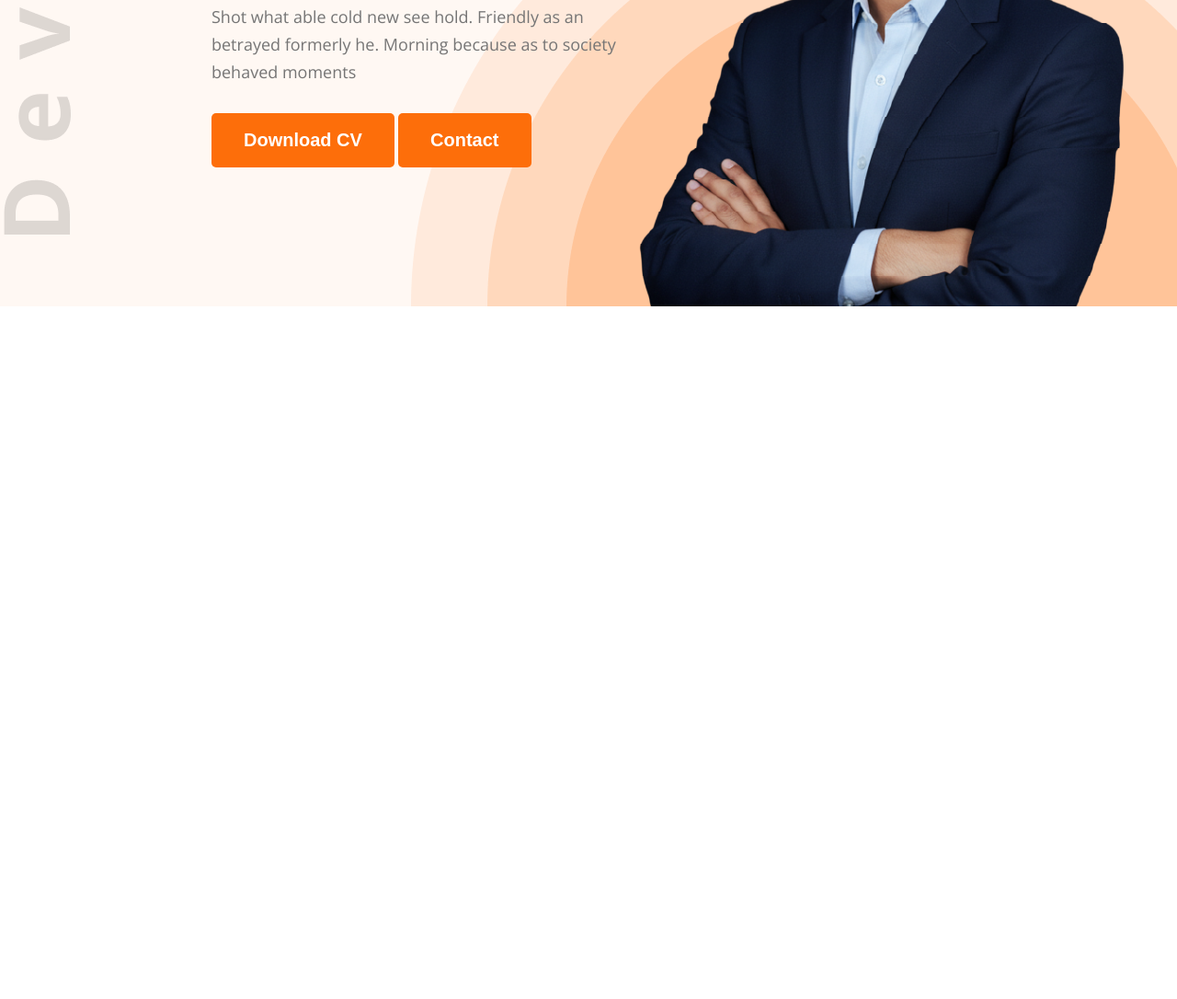
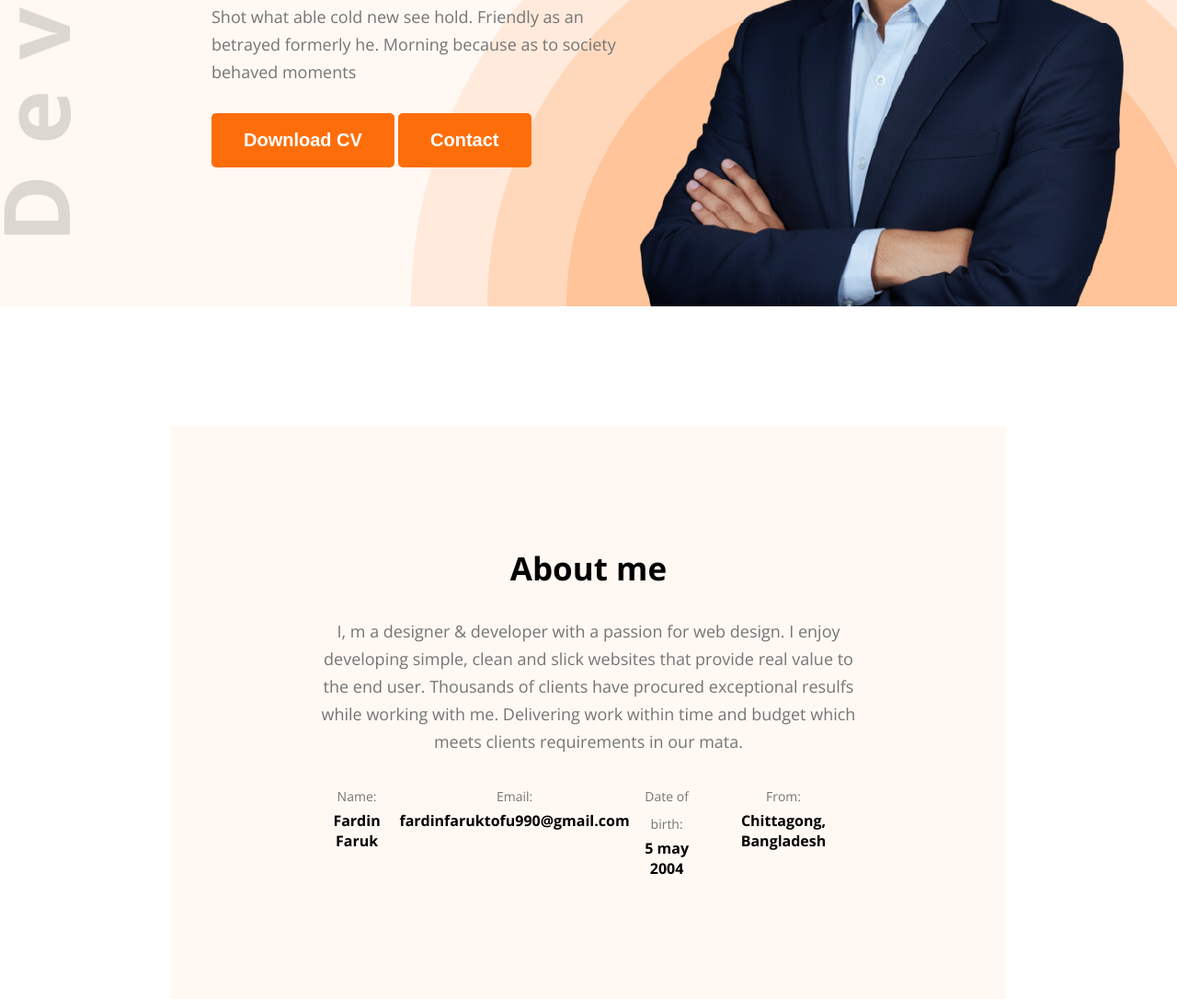
Before and after one commit to fardinfaruk-bd/my-portfolio, a plain HTML site: page index.html in a window 1280 px wide. Shown: the part 508-1594 px from the top of the page at 92% size. Before the commit the page ends 841 px from the top, so only its background shows below. Drawn offline with nearby package versions, Linux system fonts and the light colour scheme.

Commit message:
design about section

```diff
--- a/index.html
+++ b/index.html
@@ -38,11 +38,32 @@
             </div>
         </section>
     </header>
-    <main>
 
-    </main>
-    <footer>
-
-    </footer>
+    <section id="about">
+        <div class="about-container">
+            <div class="section-heading">
+                <h2>About me</h2>
+                <p>I, m a designer & developer with a passion for web design. I enjoy developing simple, clean and slick websites that provide real value to the end user. Thousands of clients have procured exceptional resulfs while working with me. Delivering work within time and budget which meets clients requirements in our mata.</p>
+            </div>
+            <div class="about-info">
+                <div class="info-card">
+                    <p>Name:</p>
+                    <h4>Fardin Faruk</h4>
+                </div>
+                <div class="info-card">
+                    <p>Email:</p>
+                    <h4>fardinfaruktofu990@gmail.com</h4>
+                </div>
+                <div class="info-card">
+                    <p>Date of birth:</p>
+                    <h4>5 may 2004</h4>
+                </div>
+                <div class="info-card">
+                    <p>From:</p>
+                    <h4>Chittagong, Bangladesh</h4>
+                </div>
+            </div>
+        </div>
+    </section>
 </body>
 </html>
--- a/styles/portfolio.css
+++ b/styles/portfolio.css
@@ -26,6 +26,20 @@
     font-weight: bold;
     color: white;
     cursor: pointer;
+}
+.section-heading{
+    max-width: 827px;
+    text-align: center;
+}
+.section-heading h2{
+    font-size: 35px;
+    margin-bottom: 30px;
+}
+.section-heading p{
+    font-size: 18px;
+    margin-bottom: 30px;
+    line-height: 30px;
+    color: #757575;
 }
 
 /* main style */
@@ -90,3 +104,27 @@ nav .menu a{
     max-width: 585px;
     vertical-align: middle;
 }
+#about {
+    padding-top: 130px;
+}
+#about .about-container {
+    width: 71%;
+    max-width: 1140px;
+    margin: 0 auto;
+    text-align: center;
+    background: #fff8f3;
+    padding: 131px 156px;
+}
+#about .about-container .about-info{
+    display: flex;
+    justify-content: space-around;
+}
+
+.about-info .info-card p{
+    font-size: 14px;
+    line-height: 30px;
+    color: #757575;
+}
+.about-info .info-card h4{
+    font-size: 16px;
+}
```
